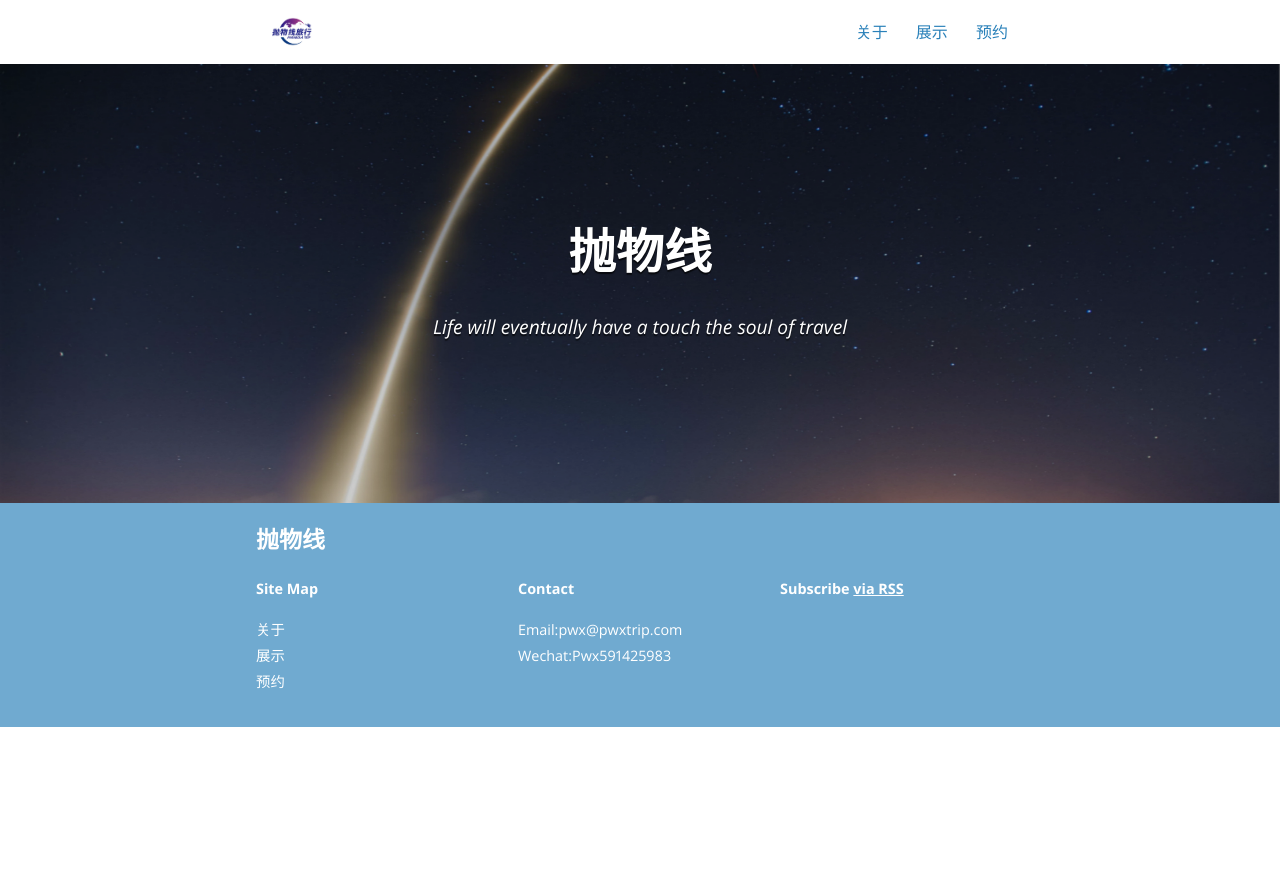
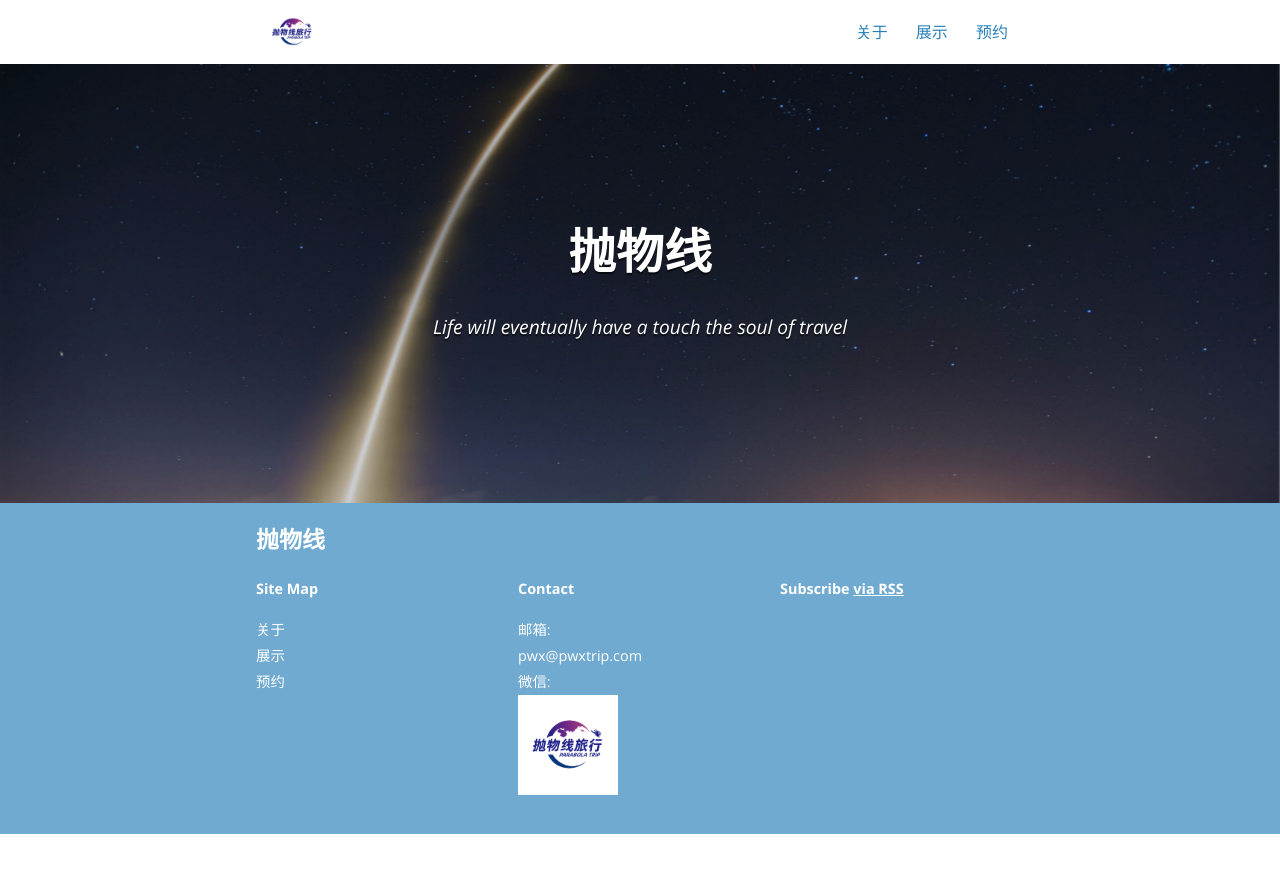
Before and after one commit to paowuxiantravel/paowuxiantravel.github.io, a Jekyll site: the page built from index.html, in a window 1280 px wide. Shown: the top 873 px of the page. Built offline with Jekyll 4.4.1, drawn with Linux system fonts in a browser that asks for light colours; nearby versions of some CDN libraries.

Commit message:
Update footer.html

```diff
--- a/_includes/footer.html
+++ b/_includes/footer.html
@@ -19,16 +19,17 @@
     <div class="site-contact">
 
       <p><strong>Contact</strong></p>
-      <ul class="social-media-list">
+      <ul>
+      <!-- <ul class="social-media-list"> -->
         <li>
-          Email:<a href="mailto:{{ site.email }}">{{ site.email }}</a>
+          邮箱:<br><a href="mailto:{{ site.email }}">{{ site.email }}</a>
           <!-- <a href="mailto:{{ site.email }}">
             <i class="fa fa-envelope-o"></i>
             <span class="username">{{ site.email }}</span>
           </a> -->
         </li>
         <li>
-          Wechat:Pwx591425983
+          微信:<br><!-- Pwx591425983 --><img src="{{ site.baseurl }}/assets/logo.jpg" height="100" width="100">
         </li>
 
         <!-- {% for social in site.social %}
```
